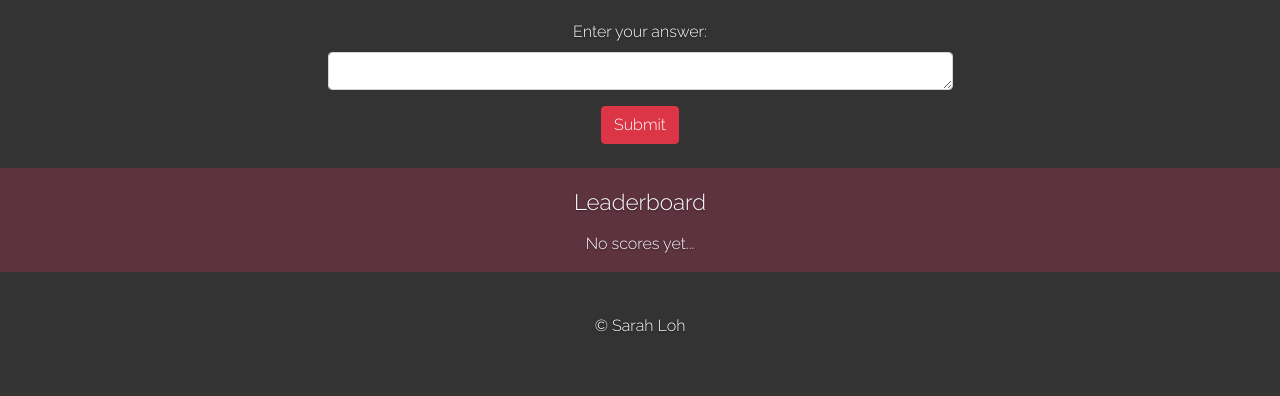
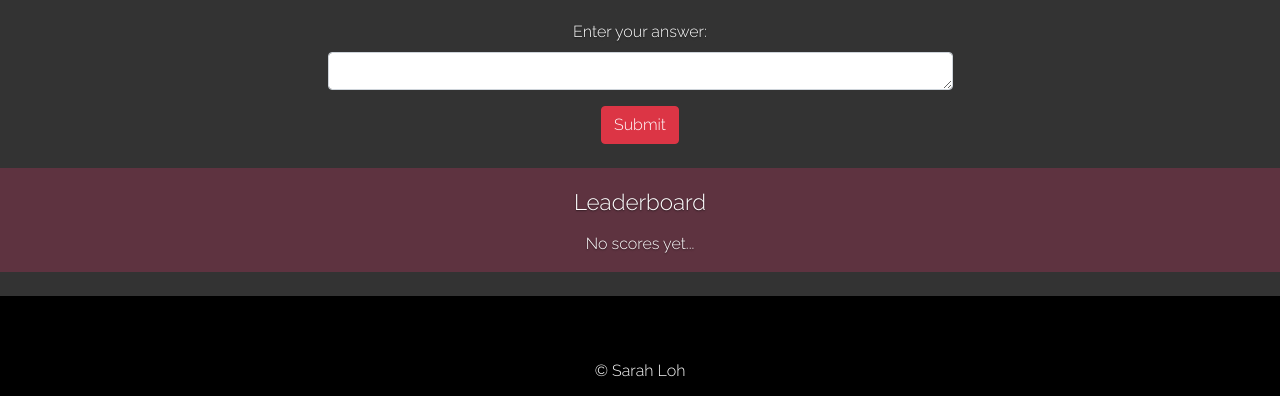
Before and after one commit to Code-Institute-Submissions/p3-riddle-game, a Flask app: page /game/fili/1 in a window 1280 px wide. Shown: the part 628-1024 px from the top of the page. Before the commit the page ends 960 px from the top, so only its background shows below. Run offline with Flask 2, Linux system fonts and the light colour scheme; some libraries are stand-ins or nearby versions.

Commit message:
Style footer

```diff
--- a/static/css/styles.css
+++ b/static/css/styles.css
@@ -38,12 +38,13 @@ a:hover {
     position: relative;
     bottom: 0;
     width: 100%;
-    height: 60px;
-    line-height: 60px;
+    height: 100px;
+    line-height: 50px;
     clear: both;
 }
 
 .footer p {
+    padding-top: 50px;
     margin-bottom: 0;
 }
 
--- a/templates/base.html
+++ b/templates/base.html
@@ -36,7 +36,7 @@
 
     </main>
 
-    <footer class="footer">
+    <footer class="footer bg-black">
       <div class="inner">
         <p>&copy; Sarah Loh</p>
       </div>
```
